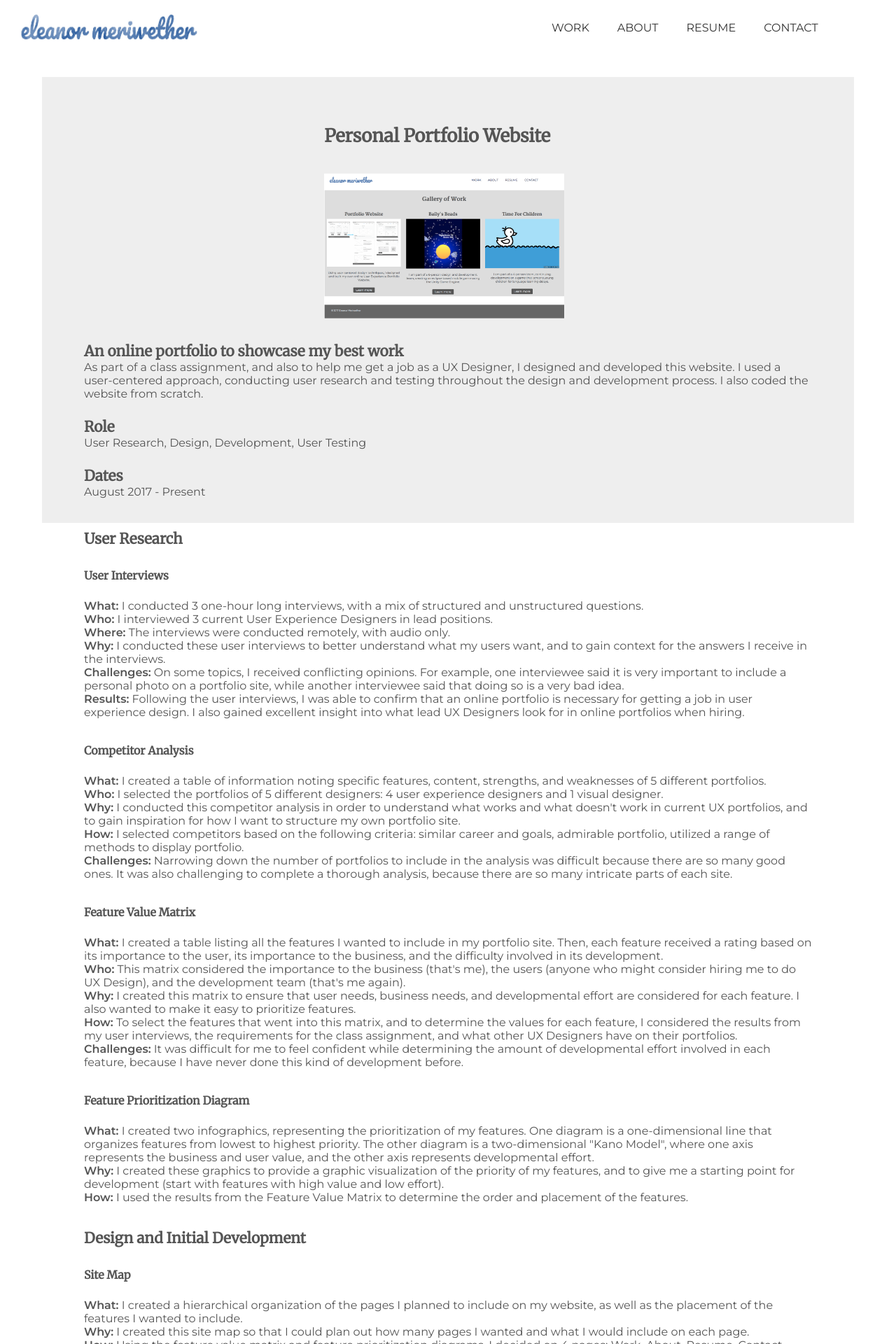
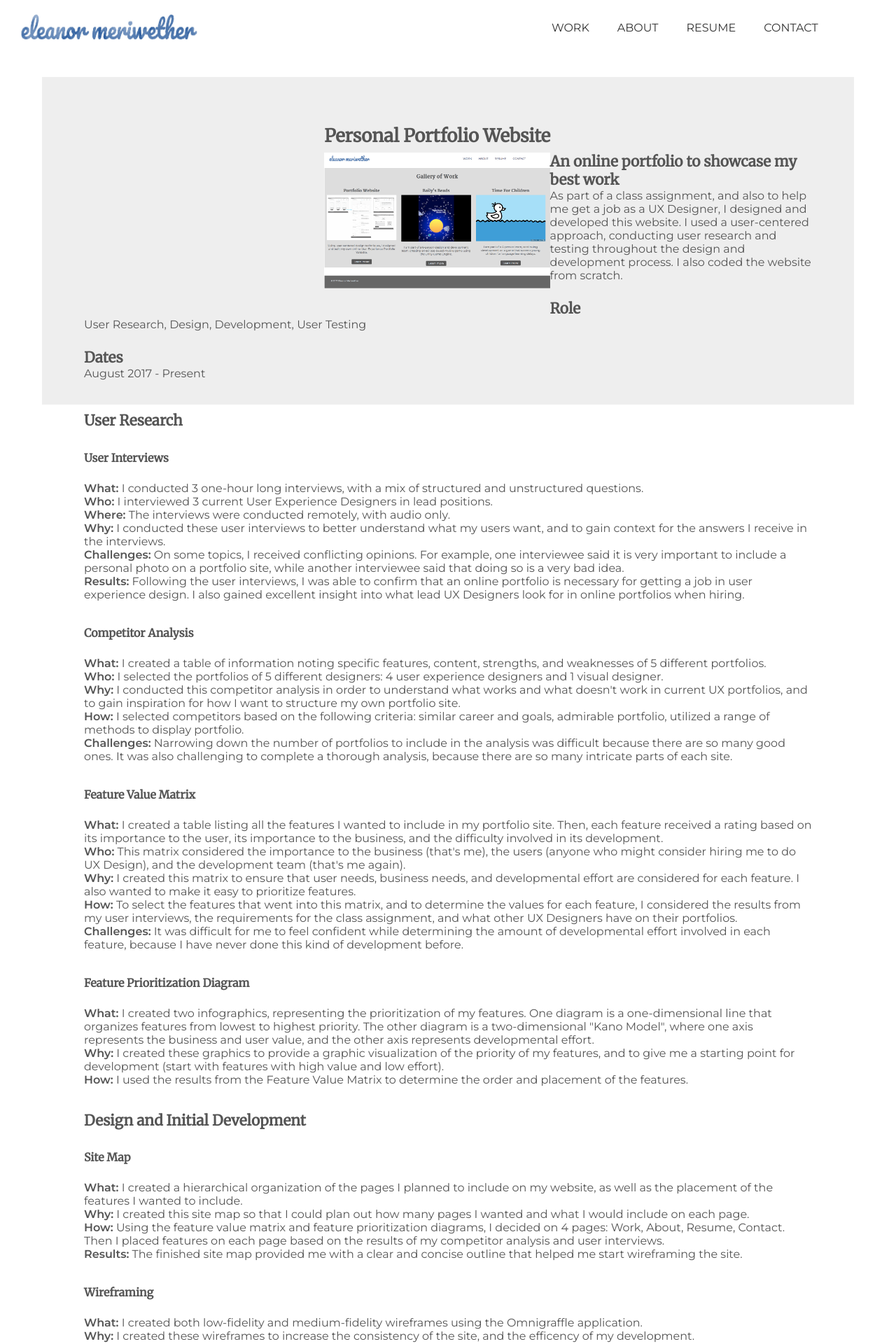
Before and after one commit to emeriwether/emeriwether.github.io, a Jekyll site: the page built from project1.html, in a window 1280 px wide. Shown: the top 1920 px of the page at 70% size. Built offline with Jekyll 4.4.1, drawn with Linux system fonts in a browser that asks for light colours.

Commit message:
try to stack 3 header images

```diff
--- a/css/styles.css
+++ b/css/styles.css
@@ -143,10 +143,12 @@
 
 
 article.PortfolioWebsite header { background-color: #eee; display: inline-block; padding: 10px 60px; height: 100%;}
-article.PortfolioWebsite header h2 { margin-top: 60px; margin-bottom: 40px;  margin-left: 33%; }
+article.PortfolioWebsite header h2 { margin-top: 60px; margin-bottom: 10px;  margin-left: 33%; }
 article.PortfolioWebsite header h3 { margin-bottom: 0; }
 article.PortfolioWebsite header p { margin-bottom: 25px; }
-article.PortfolioWebsite header img { width: 33%; margin-left: 33%; margin-bottom: 30px; }
+article.PortfolioWebsite header img:nth-child(1) { width: 31%; float: left; margin-bottom: 30px;}
+article.PortfolioWebsite header img:nth-child(2) { width: 31%; float: left; margin-left: 33%; margin-bottom: 30px; }
+article.PortfolioWebsite header img:nth-child(3) { width: 31%; float: left; margin-left: 66%; margin-bottom: 30px; z-index: 1; }
 article.PortfolioWebsite p span { font-weight: 600; }
 
 
```
Also changed, not shown: img/work_mockup_tablet.jpg (added), img/work_wireframe_web.jpg (added).
